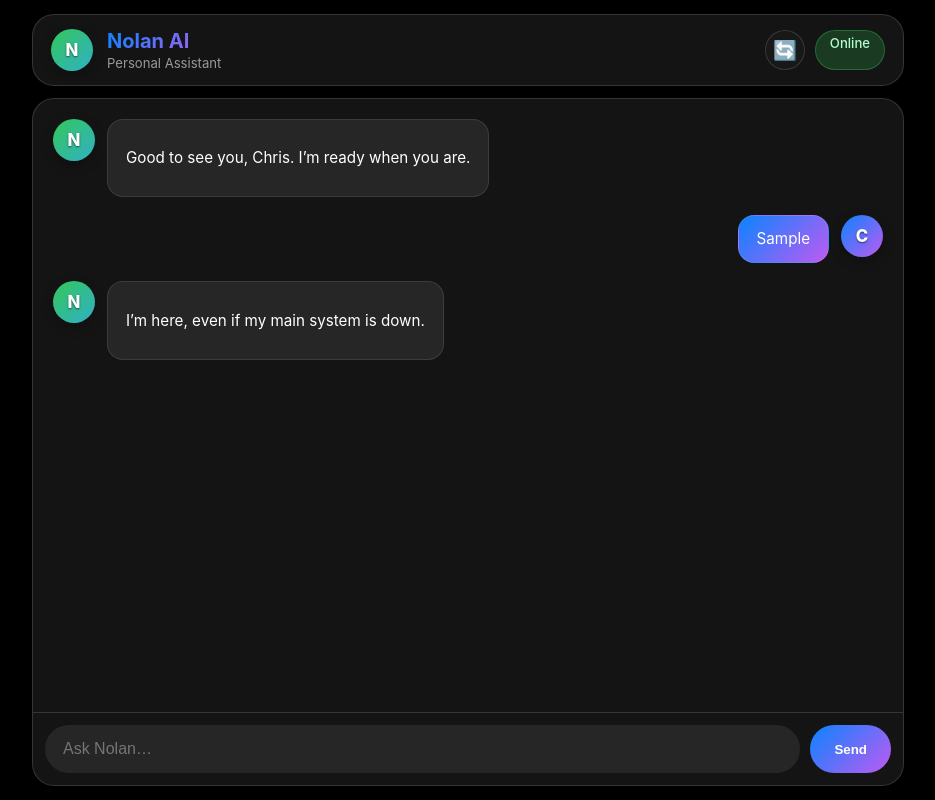
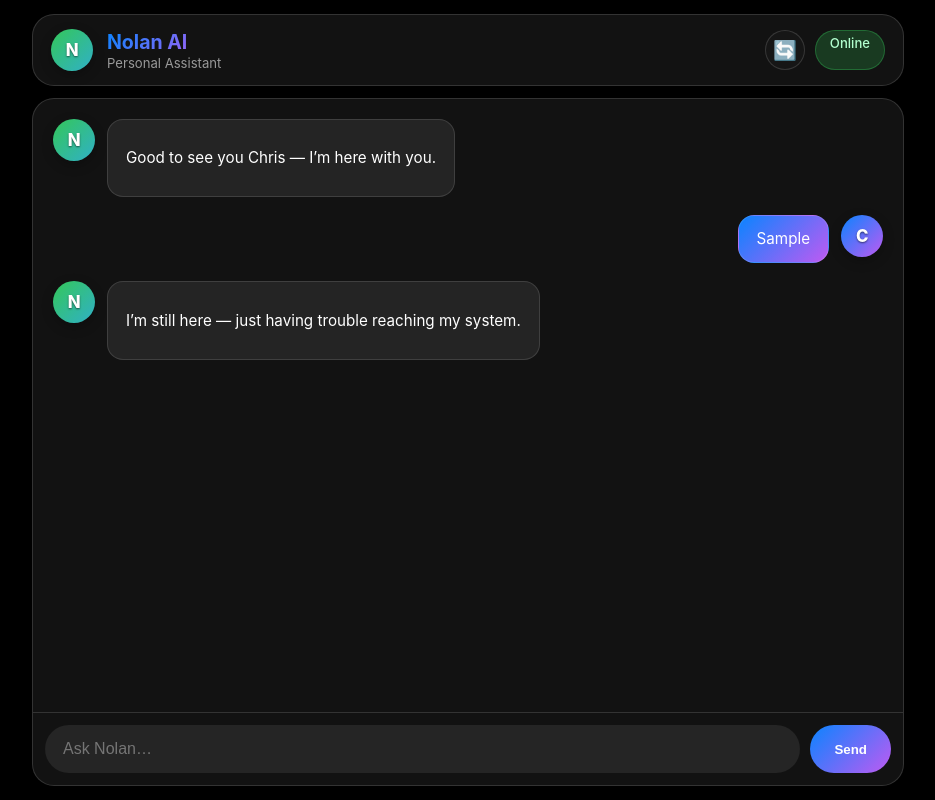
Before and after one commit to chrishinojosapro/NolanAi, a plain HTML site: page index.html in a window 1280 px wide. Both pictures are taken after typing "Sample" into the empty fields and a click on the button "Send". Shown: the whole page, without its empty margins (172-1107 px from the left). Drawn offline with Linux system fonts and the light colour scheme; no server answers.

Commit message:
Update index.html

```diff
--- a/index.html
+++ b/index.html
@@ -13,7 +13,7 @@
   <style>
     :root {
       --bg: #000;
-      --glass: rgba(25,25,25,0.8);
+      --glass: rgba(25,25,25,0.75);
       --glass-border: rgba(255,255,255,0.14);
       --text: #fff;
       --muted: #999;
@@ -21,7 +21,7 @@
       --ai: linear-gradient(135deg, #34C759, #30B0C7);
       --radius: 22px;
       --pill: 50px;
-      --blur: 40px;
+      --blur: 38px;
       --font: -apple-system, BlinkMacSystemFont, "SF Pro Text", "Segoe UI", Roboto, Arial;
     }
 
@@ -77,14 +77,13 @@
     .avatar {
       height: 42px;
       width: 42px;
-      min-height: 42px;
-      min-width: 42px;
       border-radius: 50%;
       background: var(--ai);
       display: flex;
       justify-content: center;
       align-items: center;
       font-weight: 800;
+      letter-spacing: -0.3px;
       font-size: 1.05rem;
       color: #fff;
       text-shadow: 0 1px 2px rgba(0,0,0,0.55);
@@ -98,7 +97,7 @@
 
     .brand h1 {
       margin: 0;
-      font-size: 1.25rem;
+      font-size: 1.22rem;
       background: var(--accent);
       -webkit-background-clip: text;
       -webkit-text-fill-color: transparent;
@@ -123,6 +122,9 @@
       font-size: 1.2rem;
       cursor: pointer;
       color: white;
+      display: flex;
+      justify-content: center;
+      align-items: center;
     }
 
     #chat {
@@ -155,13 +157,13 @@
     .bubble {
       padding: 12px 18px;
       background: rgba(255,255,255,0.08);
-      border: 1px solid rgba(255,255,255,0.1);
+      border: 1px solid rgba(255,255,255,0.12);
       border-radius: 16px;
       max-width: calc(100% - 60px);
       line-height: 1.45;
       font-size: .95rem;
+      white-space: normal;
       word-wrap: break-word;
-      white-space: normal;
     }
 
     .user .bubble {
@@ -226,9 +228,10 @@
         <div class="brand-icon">N</div>
         <div>
           <h1>Nolan AI</h1>
-          <div style="font-size: .82rem; color: var(--muted); margin-top: 2px;">Personal Assistant</div>
+          <div style="font-size: .82rem; color: var(--muted); margin-top: 1px;">Personal Assistant</div>
         </div>
       </div>
+
       <div style="display: flex; gap: 10px;">
         <button id="refresh">🔄</button>
         <div class="status">Online</div>
@@ -248,20 +251,20 @@
   </div>
 
   <script>
-    const API = "https://script.google.com/macros/s/AKfycbySYDpXbSkwnqW4Z5n3KMnsbMKTHJZRsv49xWIO37bQEQZTk52UxhE24bIx3xeKNCdc/exec";
+    const API = "https://script.google.com/macros/s/AKfycbxvdm2srP9ujtArwa5_pK4lhuYm29mDCdCcQBzJ9x6EqLgUbJoA2LBv8HgELSR02Tgz/exec";
 
     const logDiv = document.getElementById("log");
     const input = document.getElementById("msg");
     const sendBtn = document.getElementById("send");
     const typing = document.getElementById("typing");
 
-    let lastSendTime = 0;
-    const MIN_INTERVAL = 1300;
+    let lastSend = 0;
+    const SEND_DELAY = 1200;
 
-    function canSend() {
+    function throttle() {
       const now = Date.now();
-      if (now - lastSendTime < MIN_INTERVAL) return false;
-      lastSendTime = now;
+      if (now - lastSend < SEND_DELAY) return false;
+      lastSend = now;
       return true;
     }
 
@@ -279,13 +282,12 @@
 
       row.appendChild(avatar);
       row.appendChild(bubble);
-
       logDiv.appendChild(row);
       logDiv.scrollTop = logDiv.scrollHeight;
     }
 
     async function send() {
-      if (!canSend()) return;
+      if (!throttle()) return;
 
       const txt = input.value.trim();
       if (!txt) return;
@@ -300,7 +302,7 @@
         const res = await fetch(API + "?q=" + encodeURIComponent(txt));
         const raw = await res.text();
 
-        let data = {};
+        let data;
         try {
           data = JSON.parse(raw);
         } catch {
@@ -308,8 +310,8 @@
         }
 
         addMsg(data.reply, "ai");
-      } catch (err) {
-        addMsg("<p>I’m here, even if my main system is down.</p>", "ai");
+      } catch {
+        addMsg("<p>I’m still here — just having trouble reaching my system.</p>", "ai");
       }
 
       typing.style.display = "none";
@@ -318,10 +320,11 @@
       input.focus();
     }
 
-    let initialized = false;
+    // init
+    let started = false;
     async function initNolan() {
-      if (initialized) return;
-      initialized = true;
+      if (started) return;
+      started = true;
 
       typing.style.display = "block";
 
@@ -331,7 +334,7 @@
         const data = JSON.parse(raw);
         addMsg(data.reply, "ai");
       } catch {
-        addMsg("<p>Good to see you, Chris. I’m ready when you are.</p>", "ai");
+        addMsg("<p>Good to see you Chris — I’m here with you.</p>", "ai");
       }
 
       typing.style.display = "none";
@@ -342,9 +345,11 @@
 
     sendBtn.addEventListener("click", send);
     input.addEventListener("keypress", e => {
-      if (e.key === "Enter" && input.value.trim()) send();
+      if (e.key === "Enter") send();
     });
+
     document.getElementById("refresh").onclick = () => location.reload();
   </script>
+
 </body>
 </html>
```
